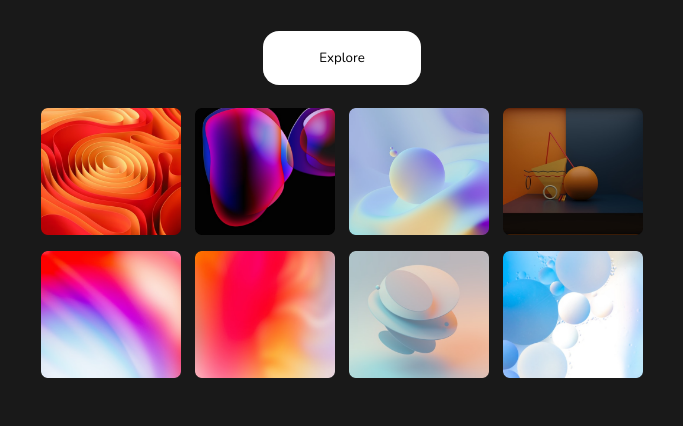
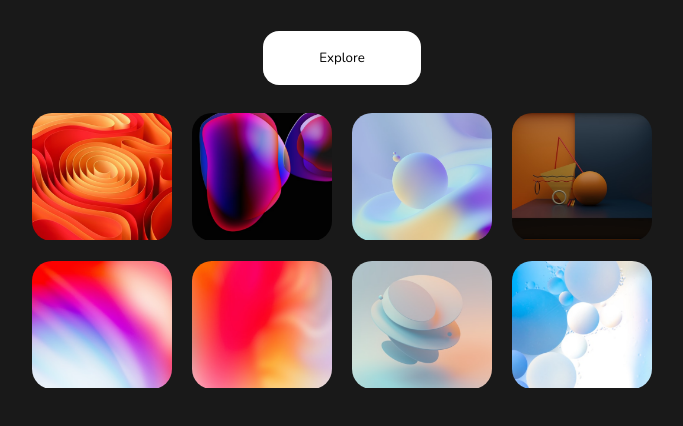
Before and after one commit to Callidium/landing-pages, a plain HTML site: page 02/index.html in a window 1280 px wide. Shown: the part 182-608 px from the top of the page, without its empty margins (298-981 px from the left). Drawn offline with nearby package versions, Linux system fonts and the light colour scheme.

Commit message:
todas imagens foram colocadas dentro de uma div [row]

```diff
--- a/02/index.html
+++ b/02/index.html
@@ -14,22 +14,46 @@
             lit. Perferendis, deleniti. Nulla voluptatibus, delectus
             quidem ea atque facilis reprehenderit error culpa ipsa.</p>
 
-            <button>Explore</button>
+           <a href="#"> <button>Explore</button></a>
     </div>
 
     <div id="img">
+
+        <div id="row">
             <div class="row_one">
                 <img src="./media/r1-1.png" alt="">
+            </div>
+
+            <div class="row_one">
                 <img src="./media/r1-2.png" alt="">
+            </div>
+
+            <div class="row_one">
                 <img src="./media/r1-3.png" alt="">
+            </div>
+
+            <div class="row_one">
                 <img src="./media/r1-4.png" alt="">
             </div>
+        </div>
 
-        <div class="row_two"></div>
+
+        <div id="row">
+            <div class="row_one">
                 <img src="./media/r2-1.png" alt="">
+            </div>
+
+            <div class="row_one">
                 <img src="./media/r2-2.png" alt="">
+            </div>
+
+            <div class="row_one">
                 <img src="./media/r2-3.png" alt="">
+            </div>
+
+            <div class="row_one">
                 <img src="./media/r2-4.png" alt="">
+            </div>
         </div>
     </div>
 </body>
--- a/02/style.css
+++ b/02/style.css
@@ -31,21 +31,27 @@ button{
     margin: 1.125rem 3rem;
     padding: 1.125rem 3rem;
     border: none;
+    cursor: pointer;
+}
+#row{
+    width: 100%;
+    display: flex;
+    flex-direction: row;
 }
 .row_one, .row_two{
     overflow: hidden;
     width: 100%;
+    height: 8rem;
+    margin: 10px;
     cursor: pointer;
-    border-radius: 1rem;
+    border-radius: 1.25rem;
 }
 #img{
     align-self: center;
-
 }
 
 img{
     width: 8.75rem;
-    margin: 0.3rem;
     transition: all 1.2s;
 }
 
```
Lines whose indentation alone changed are shown as unchanged.
